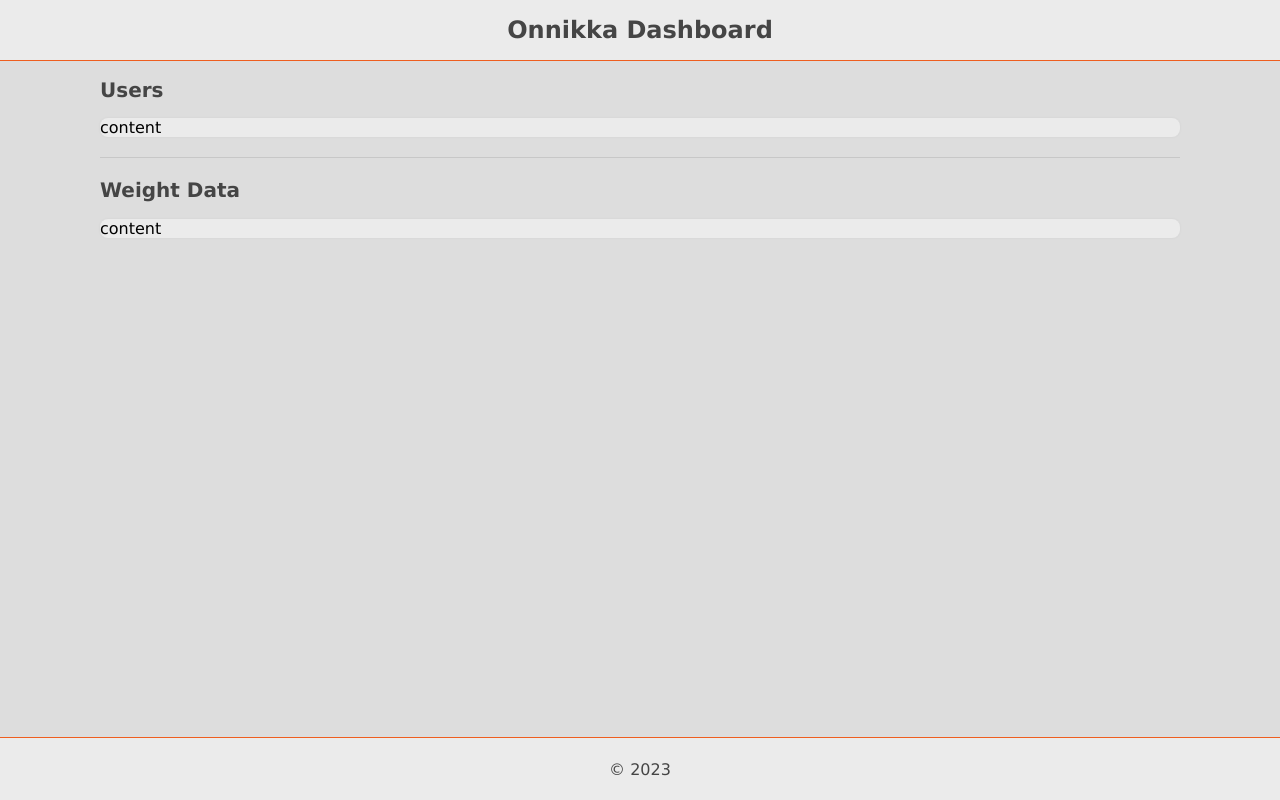
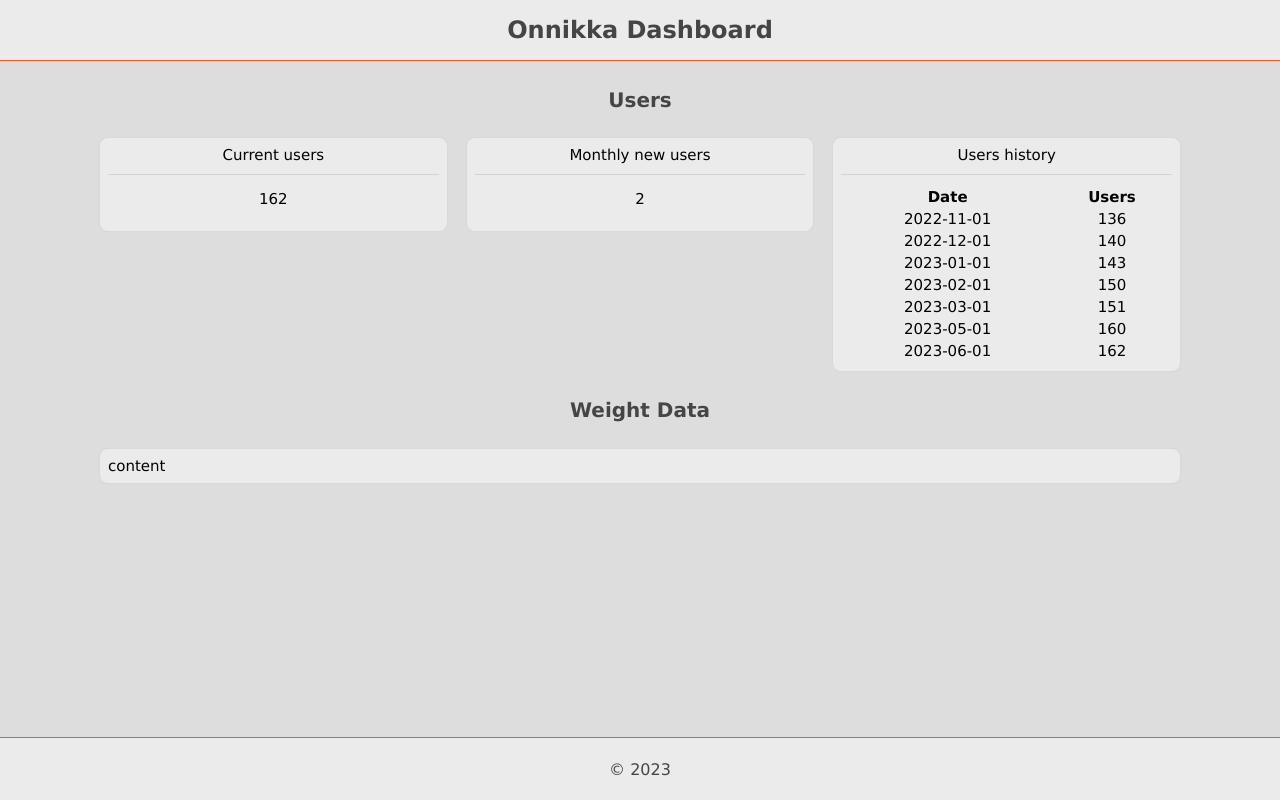
Before and after one commit to joheiska/onnikka-dashboard, a React (Vite) app: page / in a window 1280 px wide. Built offline with nearby package versions, Linux system fonts and the light colour scheme.

Commit message:
add grid showing userdata

```diff
--- a/src/App.css
+++ b/src/App.css
@@ -13,6 +13,13 @@
 .container {
   max-width: 1080px;
   margin: 0 auto;
+}
+
+.grid {
+  display: grid;
+  gap: 20px;
+  align-items: start;
+  margin: 0px 10px 0px 10px;
 }
 
 header, footer {
@@ -46,15 +53,42 @@ h4 {
   font-weight: 500;
 }
 
+.title {
+  width: 100%;
+  padding: 10px 0px 10px 0px;
+}
+
 .card {
+  padding: 8px;
   border-radius: 8px;
   background-color: #ebebeb;
   box-shadow: 0px 0px 3px rgba(0, 0, 0, 0.05);
 }
 
+.text-center {
+  text-align: center;
+}
+
+.width-100 {
+  width: 100%;
+}
+
 .divider {
-  margin: 20px 0px 20px 0px;
+  margin: 10px 0px 10px 0px;
   height: 1px;
   width: 100%;
   background-color: rgba(0, 0, 0, 0.10);
 }
+
+@media (min-width: 640px) {
+  .grid {
+    grid-template-columns: repeat(2, 1fr);
+  }
+}
+
+@media (min-width: 1024px) {
+  .grid {
+    grid-template-columns: repeat(3, 1fr);
+    margin: 0;
+  }
+}
--- a/src/App.jsx
+++ b/src/App.jsx
@@ -13,7 +13,6 @@ function App() {
       <div className="content-area">
         <div className="container">
           <UsersView />
-          <div className="divider"/>
           <WeightView />
         </div>
       </div>
--- a/src/UsersView.jsx
+++ b/src/UsersView.jsx
@@ -1,8 +1,65 @@
+import { useEffect, useState } from 'react';
+import { getUserData } from './api/api';
+import Title from './components/Title';
+
+function UserHistoryTable({data}) {
+  return (
+    <table className="width-100">
+      <thead>
+        <tr>
+          <th>Date</th>
+          <th>Users</th>
+        </tr>
+      </thead>
+      <tbody>
+        {data.map((item, index) => {
+          const date = item.date.toISOString().split('T')[0];
+          return(
+            <tr key={index}>
+              <td>{date}</td>
+              <td>{item.users}</td>
+            </tr>
+          );
+        })}
+      </tbody>
+    </table>
+  );
+}
+
 function UsersView() {
+  const [usersData, setUsersData] = useState([]);
+
+  useEffect(() => {
+    getUserData()
+      .then((data) => {
+        setUsersData(data);
+      });
+  }, []);
+
   return (
     <>
-      <h2>Users</h2>
-      <div className="card">content</div>
+      <Title text="Users" />
+      {!usersData.length ? (
+        <p className="text-center">No data</p>
+      ) : (
+        <div className="grid">
+          <div className="card text-center">
+            Current users
+            <div className="divider" />
+            <p>{usersData.slice(-1)[0].users}</p>
+          </div>
+          <div className="card text-center">
+            Monthly new users
+            <div className="divider" />
+            <p>{usersData.slice(-1)[0].users - usersData.slice(-2)[0].users}</p>
+          </div>
+          <div className="card text-center">
+            Users history
+            <div className="divider" />
+            <UserHistoryTable data={usersData} />
+          </div>
+        </div>
+      )}
     </>
   );
 }
--- a/src/WeightView.jsx
+++ b/src/WeightView.jsx
@@ -1,7 +1,9 @@
+import Title from './components/Title';
+
 function WeightView() {
   return (
     <>
-      <h2>Weight Data</h2>
+      <Title text="Weight Data" />
       <div className="card">content</div>
     </>
   );
--- /dev/null
+++ b/src/api/api.js
@@ -0,0 +1,13 @@
+import usersData from '../data/usersData.json';
+
+export function getUserData() {
+  return new Promise((resolve) => {
+    const data = usersData
+      .map((item) => ({
+        users: parseInt(item.users),
+        date: new Date(item.date),
+      }))
+      .sort((a, b) => a.date - b.date);
+    resolve(data);
+  });
+}
--- /dev/null
+++ b/src/components/Title.jsx
@@ -0,0 +1,9 @@
+function Title({ text }) {
+  return(
+    <div className="title text-center">
+      <h2>{text}</h2>
+    </div>
+  );
+}
+
+export default Title;
--- a/src/index.css
+++ b/src/index.css
@@ -2,4 +2,5 @@ body {
   padding: 0;
   margin: 0;
   font-family: Verdana, Arial, sans-serif;
+  font-size: 15px;
 }
```
Also changed, not shown: .eslintrc.cjs.
